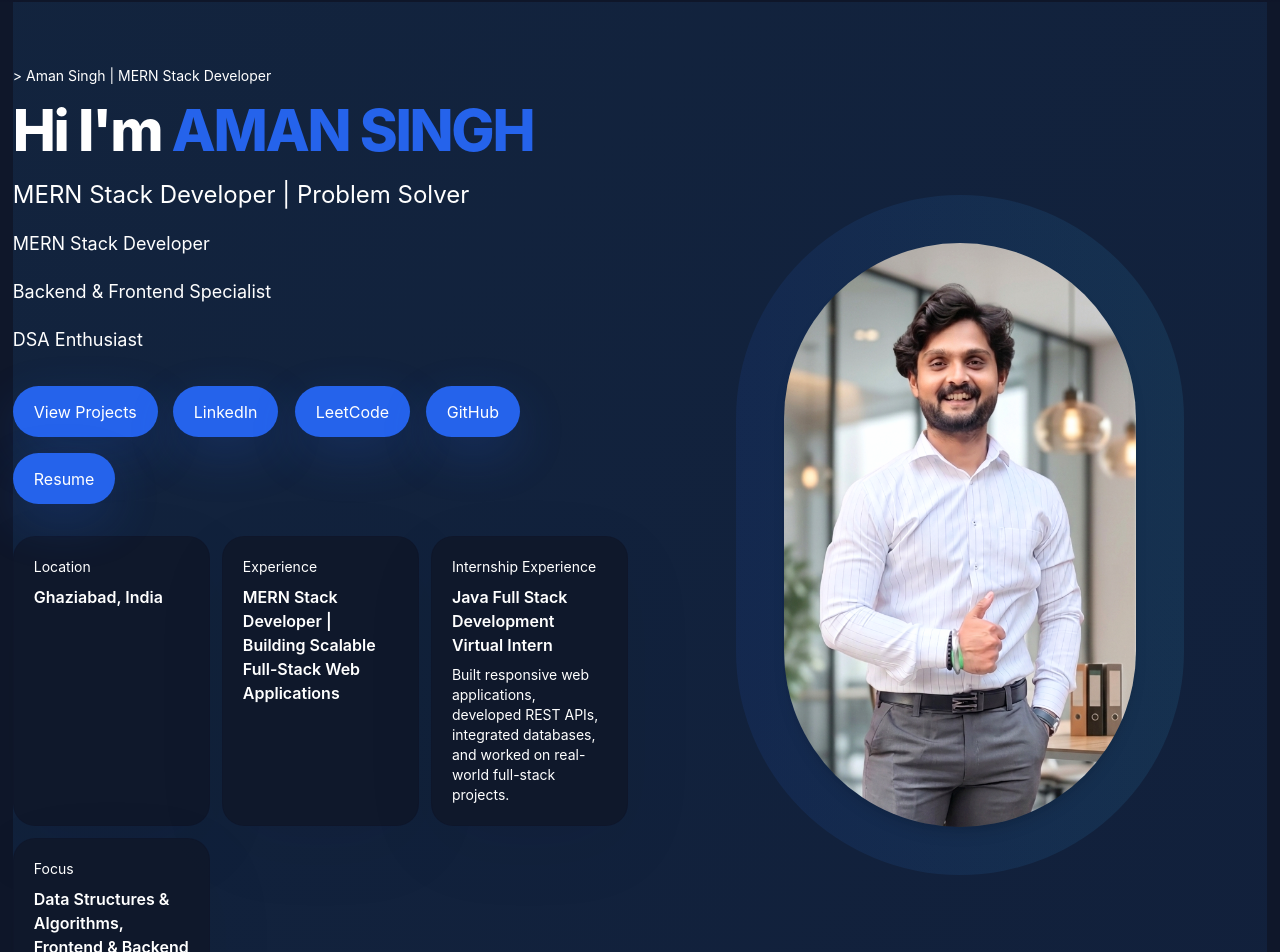
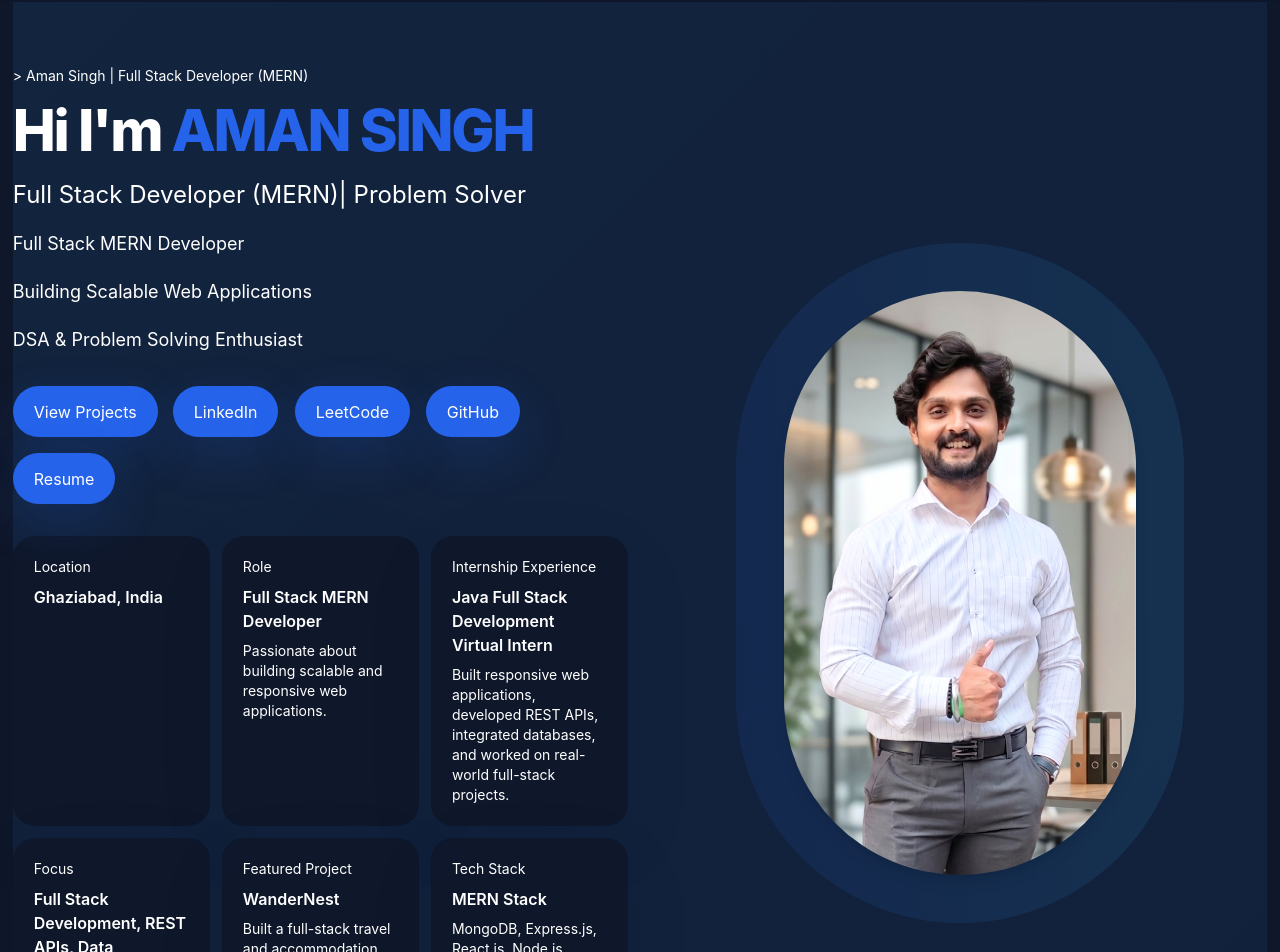
Before and after one commit to as588895/Portfolio, a React (Vite) app: page / in a window 1280 px wide. Shown: the part 54-1006 px from the top of the page. Built offline with nearby package versions, Linux system fonts and the light colour scheme.

Commit message:
update hero section

```diff
--- a/src/components/Hero.jsx
+++ b/src/components/Hero.jsx
@@ -1,26 +1,71 @@
-import React from 'react'
-import { motion } from 'framer-motion'
-import Typewriter from './Typewriter'
+import React from "react";
+import { motion } from "framer-motion";
+import Typewriter from "./Typewriter";
 
-export default function Hero(){
+export default function Hero() {
   return (
     <section id="home" className="pt-16 pb-12 animated-bg">
       <div className="grid gap-6 lg:grid-cols-2 items-center">
-        <motion.div initial={{opacity:0, x:-20}} animate={{opacity:1, x:0}} transition={{duration:0.6}}>
+        <motion.div
+          initial={{ opacity: 0, x: -20 }}
+          animate={{ opacity: 1, x: 0 }}
+          transition={{ duration: 0.6 }}
+        >
           <div className="max-w-2xl">
-            <div className="text-sm text-muted mb-4">&gt; Aman Singh | MERN Stack Developer</div>
-            <h1 className="hero-title-large font-extrabold">Hi I'm <span className="text-primary">AMAN SINGH</span></h1>
-            <p className="mt-5 text-2xl leading-tight text-secondary dark:text-white max-w-2xl">MERN Stack Developer | Problem Solver</p>
-            <div className="mt-5 text-lg text-muted"><Typewriter words={["MERN Stack Developer"]} /></div>
-            <div className="mt-5 text-lg text-muted"><Typewriter words={["Backend & Frontend Specialist"]} /></div>
-             <div className="mt-5 text-lg text-muted"><Typewriter words={["DSA Enthusiast",]} /></div>
+            <div className="text-sm text-muted mb-4">
+              &gt; Aman Singh | Full Stack Developer (MERN)
+            </div>
+            <h1 className="hero-title-large font-extrabold">
+              Hi I'm <span className="text-primary">AMAN SINGH</span>
+            </h1>
+            <p className="mt-5 text-2xl leading-tight text-secondary dark:text-white max-w-2xl">
+              Full Stack Developer (MERN)| Problem Solver
+            </p>
+            <div className="mt-5 text-lg text-muted">
+              <Typewriter words={["Full Stack MERN Developer"]} />
+            </div>
+            <div className="mt-5 text-lg text-muted">
+              <Typewriter words={["Building Scalable Web Applications"]} />
+            </div>
+            <div className="mt-5 text-lg text-muted">
+              <Typewriter words={["DSA & Problem Solving Enthusiast"]} />
+            </div>
 
             <div className="mt-8 flex flex-wrap gap-4 items-center">
-              <a href="#projects" className="btn-primary">View Projects</a>
-              <a href="https://linkedin.com/in/aman-singh-222364298/" target="_blank" rel="noreferrer" className="btn-primary">LinkedIn</a>
-              <a href="https://leetcode.com/u/amansingh0522/" target="_blank" rel="noreferrer" className="btn-primary">LeetCode</a>
-              <a href="https://github.com/as588895" target="_blank" rel="noreferrer" className="btn-primary">GitHub</a>
-              <a href="https://drive.google.com/drive/folders/1Di_gj0KIESJ4gRS_mJiIWjB77EO_HvSj?usp=sharing" download className="btn-primary">Resume</a>
+              <a href="#projects" className="btn-primary">
+                View Projects
+              </a>
+              <a
+                href="https://linkedin.com/in/aman-singh-222364298/"
+                target="_blank"
+                rel="noreferrer"
+                className="btn-primary"
+              >
+                LinkedIn
+              </a>
+              <a
+                href="https://leetcode.com/u/amansingh0522/"
+                target="_blank"
+                rel="noreferrer"
+                className="btn-primary"
+              >
+                LeetCode
+              </a>
+              <a
+                href="https://github.com/as588895"
+                target="_blank"
+                rel="noreferrer"
+                className="btn-primary"
+              >
+                GitHub
+              </a>
+              <a
+                href="https://drive.google.com/drive/folders/1Di_gj0KIESJ4gRS_mJiIWjB77EO_HvSj?usp=sharing"
+                download
+                className="btn-primary"
+              >
+                Resume
+              </a>
             </div>
             <div className="mt-8 grid gap-3 sm:grid-cols-3">
               <div className="card-box p-5">
@@ -28,26 +73,62 @@ export default function Hero(){
                 <div className="mt-2 font-semibold">Ghaziabad, India</div>
               </div>
               <div className="card-box p-5">
-                <div className="text-sm text-muted">Experience</div>
-                <div className="mt-2 font-semibold">MERN Stack Developer | Building Scalable Full-Stack Web Applications</div>
+                <div className="text-sm text-muted">Role</div>
+                <div className="mt-2 font-semibold">
+                  Full Stack MERN Developer
+                </div>
+                <p className="text-sm text-muted mt-2">
+                  Passionate about building scalable and responsive web
+                  applications.
+                </p>
               </div>
 
               <div className="card-box p-5">
                 <div className="text-sm text-muted">Internship Experience</div>
-                  <div className="mt-2 font-semibold">Java Full Stack Development Virtual Intern</div>
+                <div className="mt-2 font-semibold">
+                  Java Full Stack Development Virtual Intern
+                </div>
                 <p className="text-sm text-muted mt-2">
-                    Built responsive web applications, developed REST APIs, integrated databases, and worked on real-world full-stack projects.
+                  Built responsive web applications, developed REST APIs,
+                  integrated databases, and worked on real-world full-stack
+                  projects.
                 </p>
               </div>
 
               <div className="card-box p-5">
                 <div className="text-sm text-muted">Focus</div>
-                <div className="mt-2 font-semibold">Data Structures & Algorithms, Frontend & Backend Web Development</div>
+                <div className="mt-2 font-semibold">
+                  Full Stack Development, REST APIs, Data Structures &
+                  Algorithms, Database Design
                 </div>
+              </div>
+              <div className="card-box p-5">
+                <div className="text-sm text-muted">Featured Project</div>
+                <div className="mt-2 font-semibold">WanderNest</div>
+                <p className="text-sm text-muted mt-2">
+                  Built a full-stack travel and accommodation booking platform
+                  with authentication, CRUD operations, reviews, image uploads,
+                  and REST APIs using the MERN stack.
+                </p>
+              </div>
+              <div className="card-box p-5">
+                <div className="text-sm text-muted">Tech Stack</div>
+                <div className="mt-2 font-semibold">MERN Stack</div>
+                <p className="text-sm text-muted mt-2">
+                  MongoDB, Express.js, React.js, Node.js, JavaScript, Git,
+                  GitHub, Postman
+                </p>
+              </div>
+
             </div>
           </div>
         </motion.div>
-        <motion.div initial={{opacity:0, x:20}} animate={{opacity:1, x:0}} transition={{duration:0.6}} className="flex justify-center">
+        <motion.div
+          initial={{ opacity: 0, x: 20 }}
+          animate={{ opacity: 1, x: 0 }}
+          transition={{ duration: 0.6 }}
+          className="flex justify-center"
+        >
           {/* <div className="w-full max-w-md">
             <div className="rounded-full bg-gradient-to-r from-primary/10 to-accent/10 p-12 flex items-center justify-center">
               <img src="https://img.sanishtech.com/u/ce9f9bbe97e9eebc1d9baa4fe8c6e534.png" alt="Aman Singh profile" className="w-82 h-82 rounded-full object-cover shadow-lg" />
@@ -61,11 +142,10 @@ export default function Hero(){
                 alt="Aman Singh profile"
                 className="w-85 h-85 rounded-full object-cover object-center shadow-lg"
               />
-
             </div>
           </div>
         </motion.div>
       </div>
     </section>
-  )
+  );
 }
```
Lines whose indentation alone changed are shown as unchanged.
